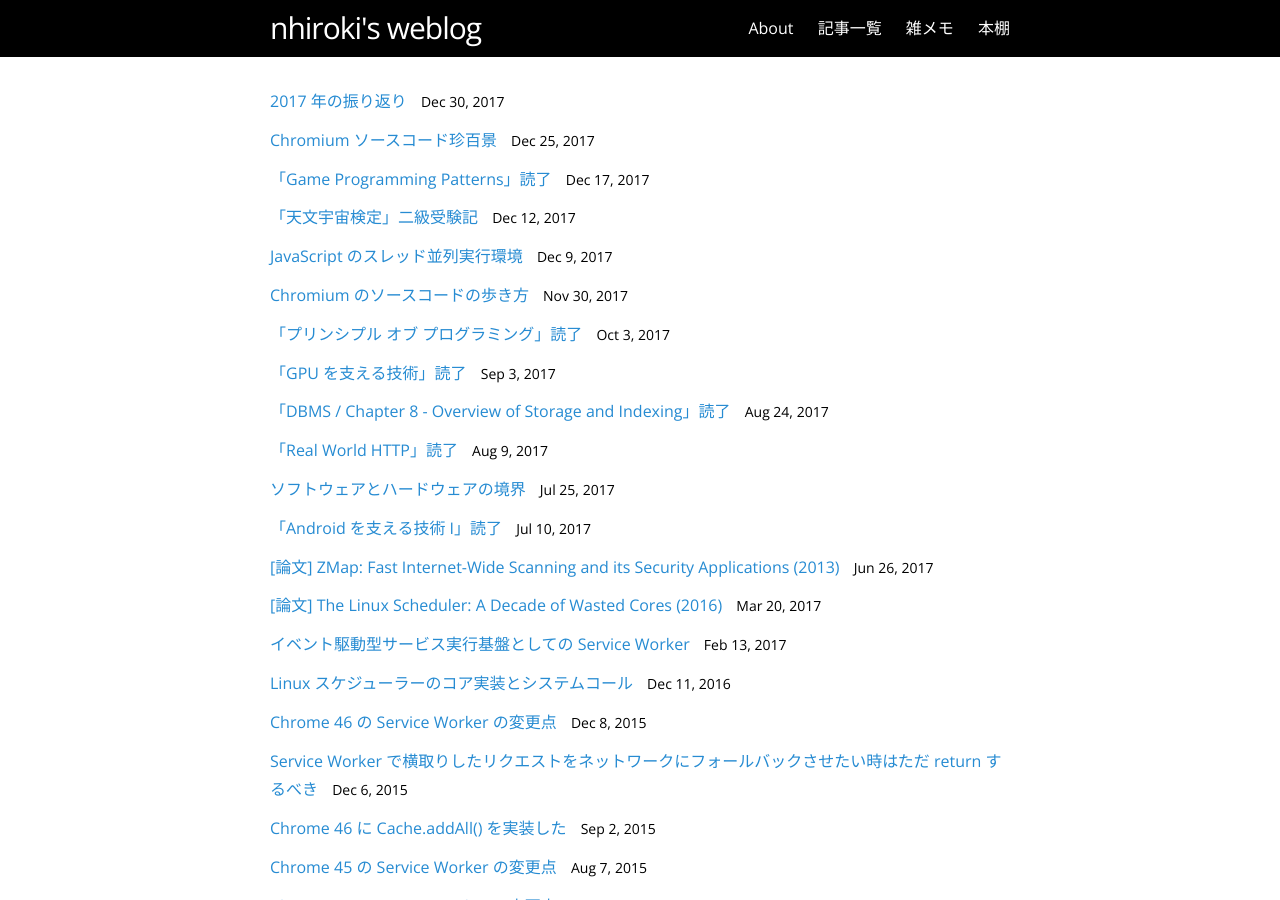
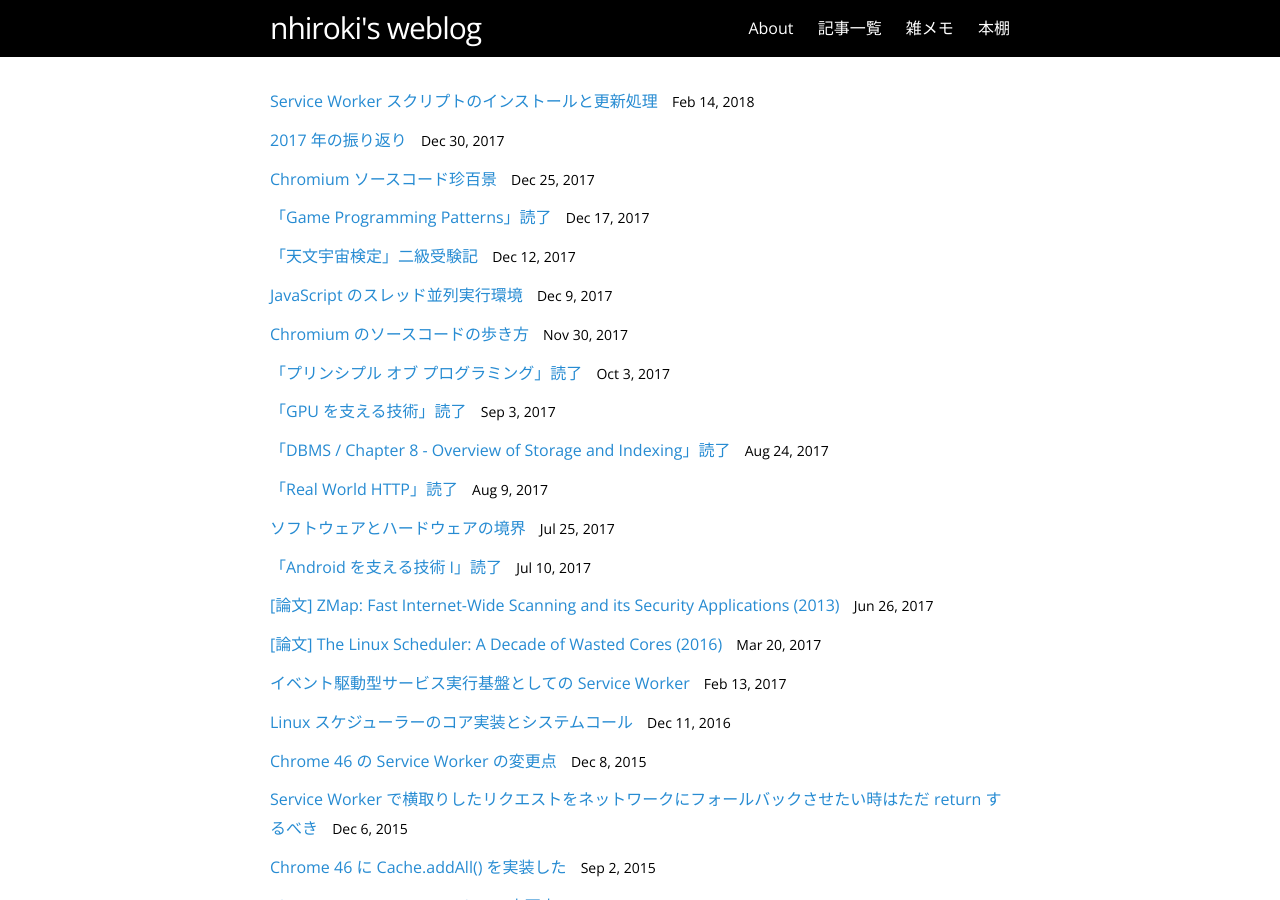
Before and after one commit to nhiroki/nhiroki.github.io, a Jekyll site: the page built from index.html, in a window 1280 px wide and 900 px high. Built offline with Jekyll 4.4.1, drawn with Linux system fonts in a browser that asks for light colours; some of the changed lines change nothing that is shown.

Commit message:
Publish a new article

````diff
--- a/_posts/2015-06-22-service-worker-update.md
+++ b/_posts/2015-06-22-service-worker-update.md
@@ -5,6 +5,7 @@ date: 2015-06-22 00:00:00
 tags: serviceworker
 ---
 
+- **2018/02/15 : 仕様や実装の変更に伴い新たに「[Service Worker スクリプトのインストールと更新処理](/2018/02/15/service-worker-install-and-update-scripts)」という記事を公開しました。本記事の内容は既に古いので、新しい記事を参照するようにしてください。**
 - **2015/12/13 : update() とブラウザキャッシュのインタラクションについて仕様変更があったので追記しました。Chrome 48 から適用されます。**
 - **2015/12/13 : update() が Promise を返すように仕様変更があったので追記しました。Chrome 46 から適用されます。**
 
--- /dev/null
+++ b/_posts/2018-02-15-service-worker-install-and-update-scripts.md
@@ -0,0 +1,169 @@
+---
+layout: post
+title:  "Service Worker スクリプトのインストールと更新処理"
+date: 2018-02-15 00:00:00 +09:00
+tags: web serviceworker
+image: /images/service-worker-install-and-update-scripts-updateViaCache.png
+---
+
+[Service Worker](https://github.com/w3c/ServiceWorker) の実装が主要ブラウザで揃い始めて盛り上がってきましたね。その流れに便乗して久しぶりに Service Worker の仕様や実装に関する記事を書いてみました。今回は Service Worker スクリプトのインストールと更新処理についてです。
+
+この記事は Service Worker スクリプトを少しでも手書きして動かしたことがある人を想定読者にしています。Service Worker について全く知らない人はまず別の入門記事を参照してください。また、細かいことを気にせずに Service Worker を使いたい人は [Workbox](https://developers.google.com/web/tools/workbox/) といったライブラリやフレームワークの利用をおすすめします。
+
+# はじめに
+
+Service Worker スクリプトはオフラインでも動作できるようにインストールされ、定期的に更新確認されます。[Workbox](https://developers.google.com/web/tools/workbox/) などのライブラリやフレームワーク経由で Service Worker を使っている場合はそれらが更新処理を隠蔽するので、その仕組みを意識する必要はほとんどありません。一方、Service Worker を手書きする場合は Service Worker スクリプトの更新に伴うリソースファイルの更新などを自前で行う必要があるので、更新処理がどのように行われるのかしっかり理解しておく必要があるでしょう。
+
+ただ残念ながら Service Worker スクリプトの更新確認がどのように行われているのか詳細に解説した記事はほとんどないようです。また、このインストールや更新処理を Cache Storage API を使ったリソースキャッシュとごっちゃにされている方もいるようです。
+
+そこで、本記事では Service Worker スクリプトのインストールと更新処理について詳しく解説します。読み終わった頃には次のことが理解できているはずです。
+
+- Service Worker スクリプトの更新確認のタイミングと更新有無の判定方法
+- Service Worker スクリプトの入れ替えタイミング
+- リソースキャッシュの扱い
+
+# Service Worker スクリプトとは？
+
+Service Worker スクリプトとは ```register()``` で指定したメインスクリプトと、そこから ```importScripts()``` で読み込まれたスクリプトを指します。
+
+```js
+// [index.html] sw.js は Service Worker スクリプト
+navigator.serviceWorker.register('sw.js');
+```
+
+```js
+// [sw.js] imported-1.js と imported-2.js は Service Worker スクリプト
+importScripts('imported-1.js', 'imported-2.js');
+```
+
+これ以外のウェブページ自体を構成するファイル (html, css, js, jpg など) をリソースファイルと呼ぶことにします。
+
+Service Worker スクリプトはオフラインでも動作できるようにローカルに保存されます。これをインストールと呼びます。インストール先はブラウザキャッシュ (HTTP キャッシュ) や Cache Storage API とは異なる領域で、ウェブページからアクセスすることはできません。この領域について特定の名称はありませんが、本記事では便宜上「スクリプトストレージ」と表記することにします。スクリプトストレージへのインストールはブラウザが自動的に行います[^store-service-worker-scripts]。
+
+[^store-service-worker-scripts]: Service Worker スクリプトがスクリプトストレージに保存されるのは Install イベントの終了後です。Install イベントの ```waitUntil()``` に rejected promise が渡された場合は保存されません。
+
+サーバ側で Service Worker スクリプトが更新された場合はインストール済みのスクリプトも更新しなければいけません。さもないと、バグの混入したスクリプトや悪意のあるスクリプトがインストールされてしまった場合にサーバ側から正常状態へ復帰させることができません。Service Worker スクリプトの更新を検知するために、ブラウザは定期的にサーバへ更新確認します。
+
+# Service Worker スクリプトの更新確認のタイミング
+
+仕様では Service Worker がインストールされているページをユーザが訪れた時、前回のスクリプトの更新確認から 24 時間以上経過している場合は必ず更新確認をするように定義されています。それ以外にもブラウザが任意のタイミングで更新確認をすることが仕様上許可されています。例えば Chrome では Fetch イベントや Push イベントの発火などによって Service Worker が起動するときに更新確認しています[^delayed-update-check]。
+
+[^delayed-update-check]: 更新確認は遅延実行されるので、更新確認によって Service Worker の起動が遅れることはありません。
+
+また、[ServiceWorkerRegistration オブジェクト](/2015/07/05/service-worker-registration)の ```update()``` によって JavaScript から明示的に更新確認することができます。
+
+```js
+// ページ上で更新確認をする場合
+// getRegistration() などで registration オブジェクトを取得する
+const registration = await navigator.serviceWorker.getRegistration();
+registration.update();
+```
+
+```js
+// Service Worker スクリプト上で更新確認をする場合
+self.registration.update();
+```
+
+# 更新確認のロジック
+
+Service Worker スクリプトの更新チェックはスクリプトをバイト単位で比較して判定しています。1 バイトでも変更があれば「更新あり」と判定し、新たにインストールします。
+
+> **CAUTION:** Chrome 64 時点では更新確認の実装に仕様に沿っていない部分があります。本来ならばバイト単位のチェックは Service Worker のメインスクリプトとそれからインポートされたスクリプトすべてについてそれぞれ行うべきですが、Chrome 64 の時点ではメインスクリプトしかバイト単位のチェックを行っていません ([Issue 648295](https://bugs.chromium.org/p/chromium/issues/detail?id=648295))。
+>
+> これにより、**importScripts() で読み込むスクリプトだけを更新する場合**には注意が必要です。例えば、次のような Service Worker スクリプト sw.js があるとします。このとき imported_script.js の中身だけ更新した場合、メインの sw.js はバイト単位で一致するため更新処理が走りません。
+>
+> ```js
+> // [sw.js]
+> importScripts('imported_script.js');
+> ```
+>
+> これを回避するために、imported_script.js の更新時に sw.js のインポート URL に適当なパラメータを付けるというテクニックがあります。
+> ```js
+> // [sw.js]
+> importScripts('imported_script.js?v=2');
+> ```
+>
+> ただしこの方法は本来不要なメインスクリプトへの更新確認を引き起こすため、問題が解決された後は使わない方が良いと思います。
+
+更新確認はブラウザキャッシュを経由する場合としない場合があります。
+
+![Service Worker スクリプトの更新](/images/service-worker-install-and-update-scripts-updateViaCache.png)
+
+まず前回のスクリプトの更新確認から 24 時間以上経過した場合はブラウザキャッシュを経由せず必ずサーバに聞きに行きます。これはバグや悪意のある Cache-Control ヘッダの設定によって Service Worker スクリプトが永続化されないようにするためです。
+
+その他の場合でブラウザキャッシュを経由するかどうかは ServiceWorkerRegistration の updateViaCache フィールドの値によって変わります。これは ```register()``` のオプション引数で指定することができます。
+
+```js
+navigator.serviceWorker.register('sw.js', { updateViaCache: 'all' });
+```
+
+指定できる値は次の通りです。```all``` は Service Worker のメインスクリプトとインポートされたスクリプトの更新確認をブラウザキャッシュ経由で行います。```imports``` はインポートされたスクリプトの更新確認のみブラウザキャッシュ経由で行い、メインスクリプトの更新確認は直接サーバへ問い合わせます。```none``` はどちらのスクリプトであっても直接サーバへ問い合わせます。updateViaCache オプションが指定されていない場合は ```imports``` をデフォルト値として使用します。
+
+```js
+enum ServiceWorkerUpdateViaCache {
+  "imports",
+  "all",
+  "none"
+};
+```
+
+> **CAUTION:** updateViaCache は比較的最近仕様に追加された機能であり、Chrome 64 時点ではまだ開発中の状態です ([Issue 675540](https://bugs.chromium.org/p/chromium/issues/detail?id=675540))。以前の仕様では Service Worker スクリプトに対する更新確認は必ずブラウザキャッシュを経由するようになっていたため、[Chrome 64 時点での実装はそのようになっています](https://www.chromestatus.com/feature/5897293530136576) (もちろん24 時間以上経過している場合はキャッシュをバイパスします)。この古い仕様において常になるべく新しい Service Worker スクリプトを使わせたい場合は、Service Worker スクリプトの Cache-Control ヘッダに no-store や max-age=0 を指定するというテクニックが使われていました。これをより柔軟に操作できるように導入されたのが updateViaCache オプションです ([Spec Issue](https://github.com/w3c/ServiceWorker/issues/893))。
+
+ブラウザキャッシュを確認する場合はキャッシュされたレスポンスの Cache-Control ヘッダの値に従います。前述の通り、ブラウザは適当なタイミングで Service Worker スクリプトの更新確認を行いますが、これがサーバ負荷の原因となることがあります。その場合は updateViaCache オプションと Cache-Control ヘッダを適切に指定することで、サーバへの確認頻度を下げることができます。
+
+更新確認に関して気をつけるべき点はリソースファイルのキャッシュの扱いです。更新確認が行われるのは Service Worker スクリプトだけであり、Cache Storage などに保存したリソースファイルは更新確認されません。それらは新しくインストールされた Service Worker スクリプトの Install イベントや Activate イベントなどで明示的に更新確認をする必要があります。
+
+```js
+// [sw.js]
+self.addEventListener('install', e => {
+  // Cache Storage にリソースをキャッシュし直す
+  e.waitUntil(PopulateResourcesInCacheStorage());
+});
+
+self.addEventListern('activate', e => {
+  // 不要なリソースを Cache Storage から削除する
+  e.waitUntil(DeleteOutdatedResourcesInCacheStorage());
+});
+```
+
+> **NOTE:** Cache Storage は歴史的な理由[^cache-storage-history]により Service Worker の仕様内で定義されていますが、実際には Service Worker から独立した機能で、他のストレージ API (localStorage や IndexedDB) などと扱いは一緒です。Service Worker の処理に伴って Cache Storage のデータがブラウザによって勝手に書き換えられたりすることはありません。
+
+[^cache-storage-history]: Cache Storage が Service Worker の仕様と一緒に策定された理由は、オフライン機能の実現のために、リクエストとレスポンスを Key-Value Store のように手軽に保存できて、かつ Opaque レスポンスを格納できるストレージが必要だったからです。Opaque レスポンスはボディの中身が読めないため、IndexdedDB などに保存することができません。
+
+本番環境ではブラウザキャッシュを有効にしたくても、開発環境では修正を即座に反映させるためにキャッシュを無効にしたくなることも多いと思います。開発環境では updateViaCache を none にすることでも実現できますが、デプロイ時に再度有効にする必要があり、バグの原因になりそうです。その場合、DevTools の Network タブにある "Disable cache" 機能を有効にすると、ネットワークリクエスト時に必ずブラウザキャッシュをバイパスするようになります。
+
+![Disable cache](/images/service-worker-install-and-update-scripts-disable-cache.png)
+
+# 新しい Service Worker スクリプトが実際に使われるタイミング
+
+更新処理が終わった後に、すぐに新しい Service Worker スクリプトが既存の Service Worker スクリプトと入れ替わって動作するわけではありません。Service Worker の入れ替えは稼働中の Service Worker がコントロールしているすべてのページが閉じられたときです。コントロールされているページの有無に限らず、強制的に新しい Service Worker に入れ替えさせる ```skipWaiting()``` という機能もあります。ページコントロールについては「[Service Worker のスコープとページコントロール](/2015/02/28/service-worker-scope-and-page-control)」、```skipWaiting()``` については「[Service Worker の Registration](/2015/07/05/service-worker-registration)」という記事で紹介しているのでそちらを参照してください。
+
+開発時のハマりポイントの一つが、ブラウザのリロードボタンを押したのに Service Worker スクリプトが入れ替わらないというものです。ナビゲーションの仕組み上、通常のリロードでは Service Worker は入れ替わりません。ハードリロードをした後にリロードをすると入れ替わります。この手間を避けるには、DevTools の Applications タブの "Service Workers" メニューにある "Update on reload" という機能を使うのがおすすめです。これを有効にすると、ページリロード時に Service Worker スクリプトを更新し、新しい Service Worker スクリプトにページをコントロールさせます。
+
+![Update on reload](/images/service-worker-install-and-update-scripts-update-on-reload.png)
+
+# まとめ
+
+本記事をざっくりまとめると次のようになります。
+
+- Service Worker スクリプトの更新確認のタイミング
+  - Service Worker の起動時
+  - ```update()``` を呼んだ時
+- Service Worker スクリプトの更新有無の判定方法
+  - バイト単位で比較を行う (ただし Chrome 64 時点ではバグがある)
+  - ブラウザキャッシュをパイパスする場合としない場合がある
+    - 前回更新から 24 時間以上経過した場合はバイパスする
+    - それ以外は updateViaCache オプションに従う
+- Service Worker スクリプトの入れ替えタイミング
+  - すべてのコントロールされているページが閉じられたとき
+  - ```skipWaiting()``` を呼んだ時
+  - リロード時は入れ替わらない点に注意
+- リソースキャッシュの扱い
+  - Service Worker スクリプトの更新確認とは無関係
+  - Install イベントや Activate イベントなどで明示的に行う
+
+# 謝辞
+
+本記事の草稿を [@kinu](https://twitter.com/kinu) さんに確認していただきました。ありがとうございます。なお、文責はすべて私 (nhiroki) にあります。
+
+# 注釈
````
Also changed, not shown: images/service-worker-install-and-update-scripts-disable-cache.png (added), images/service-worker-install-and-update-scripts-update-on-reload.png (added), images/service-worker-install-and-update-scripts-updateViaCache.png (added).
